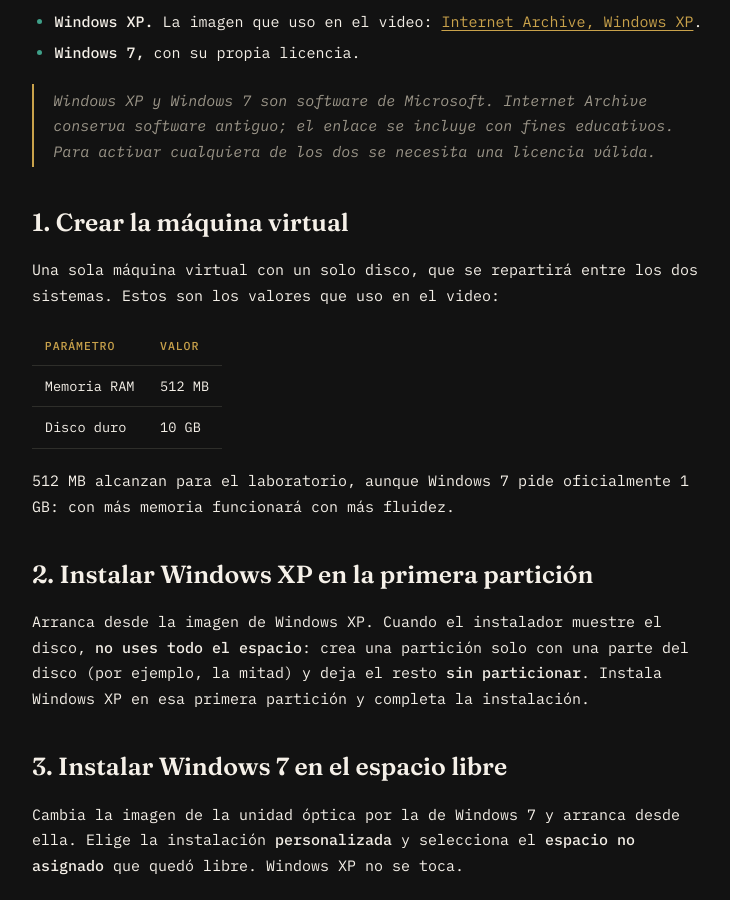
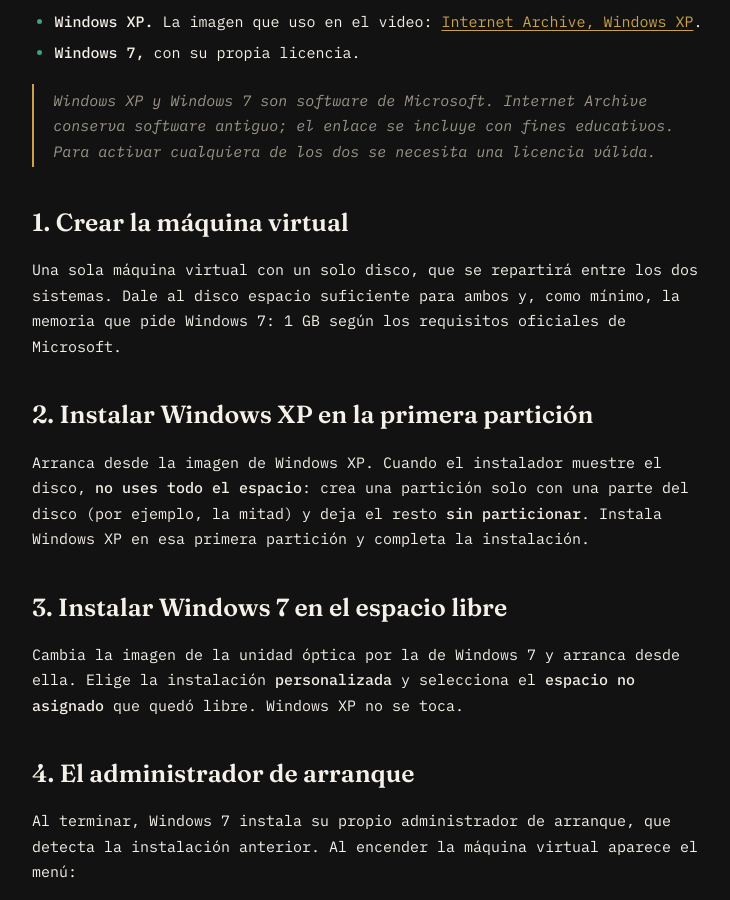
Before and after one commit to fernandocortescalderon/blog, a Jekyll site: the page built from _posts/2026-04-01-dual-boot-windows-xp-7-virtualbox.md, in a window 1280 px wide and 900 px high, scrolled down 1173 px. Shown: the whole window, without its empty margins (272-1002 px from the left). Built offline with Jekyll 4.4.1, drawn with Linux system fonts in a browser that asks for light colours; some of the changed text lies outside the part shown.

Commit message:
Quitar valores no confirmados del post de dual boot
Co-Authored-By: Claude Opus 5.5 <noreply@anthropic.com>
Claude-Session: https://claude.ai/code/session_01BgLRAJohe7Q1Ay8KaM7dqx

```diff
--- a/_posts/2026-04-01-dual-boot-windows-xp-7-virtualbox.md
+++ b/_posts/2026-04-01-dual-boot-windows-xp-7-virtualbox.md
@@ -29,15 +29,8 @@ después el más nuevo.
 ## 1. Crear la máquina virtual
 
 Una sola máquina virtual con un solo disco, que se repartirá entre los dos
-sistemas. Estos son los valores que uso en el video:
-
-| Parámetro | Valor |
-|---|---|
-| Memoria RAM | 512 MB |
-| Disco duro | 10 GB |
-
-512 MB alcanzan para el laboratorio, aunque Windows 7 pide oficialmente
-1 GB: con más memoria funcionará con más fluidez.
+sistemas. Dale al disco espacio suficiente para ambos y, como mínimo, la
+memoria que pide Windows 7: 1 GB según los requisitos oficiales de Microsoft.
 
 ## 2. Instalar Windows XP en la primera partición
 
```
